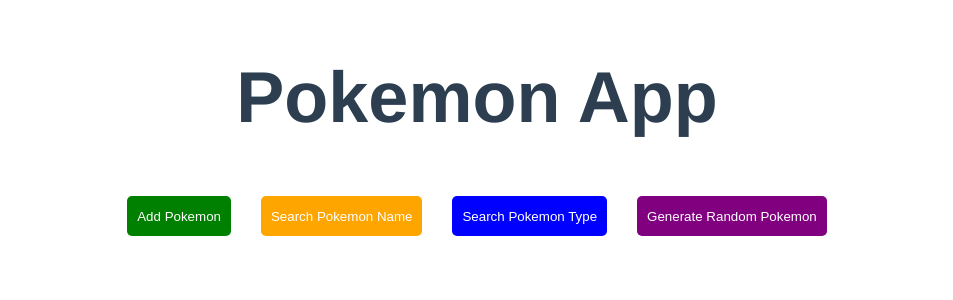
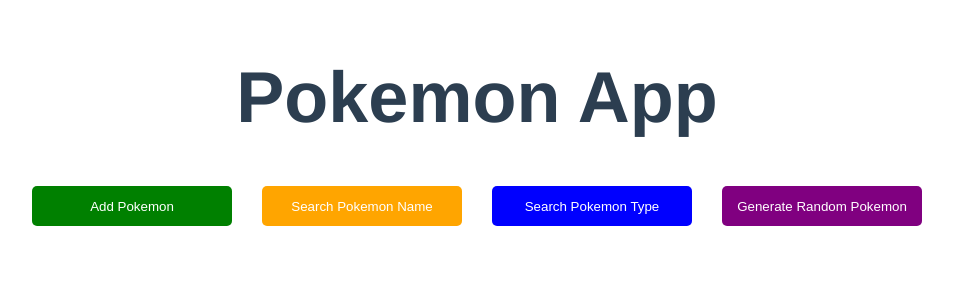
Before and after one commit to Lakshit-Chiranjiv/simple-pokemon-app---vuejs, a Vue app in the folder client/: page / in a window 1280 px wide. Shown: the top 300 px of the page, without its empty margins (163-1116 px from the left). Built offline with nearby package versions, Linux system fonts and the light colour scheme.

Commit message:
styles improved

```diff
--- a/client/src/components/OpsPanel.vue
+++ b/client/src/components/OpsPanel.vue
@@ -45,13 +45,14 @@
 } */
 a{
     text-decoration: none;
+    margin: 0 15px;
 }
 button{
     height: 40px;
+    width: 200px;
     padding: 10px;
     border-radius: 5px;
     border: 0;
     cursor: pointer;
-    margin: 10px 15px;
 }
 </style>
```
